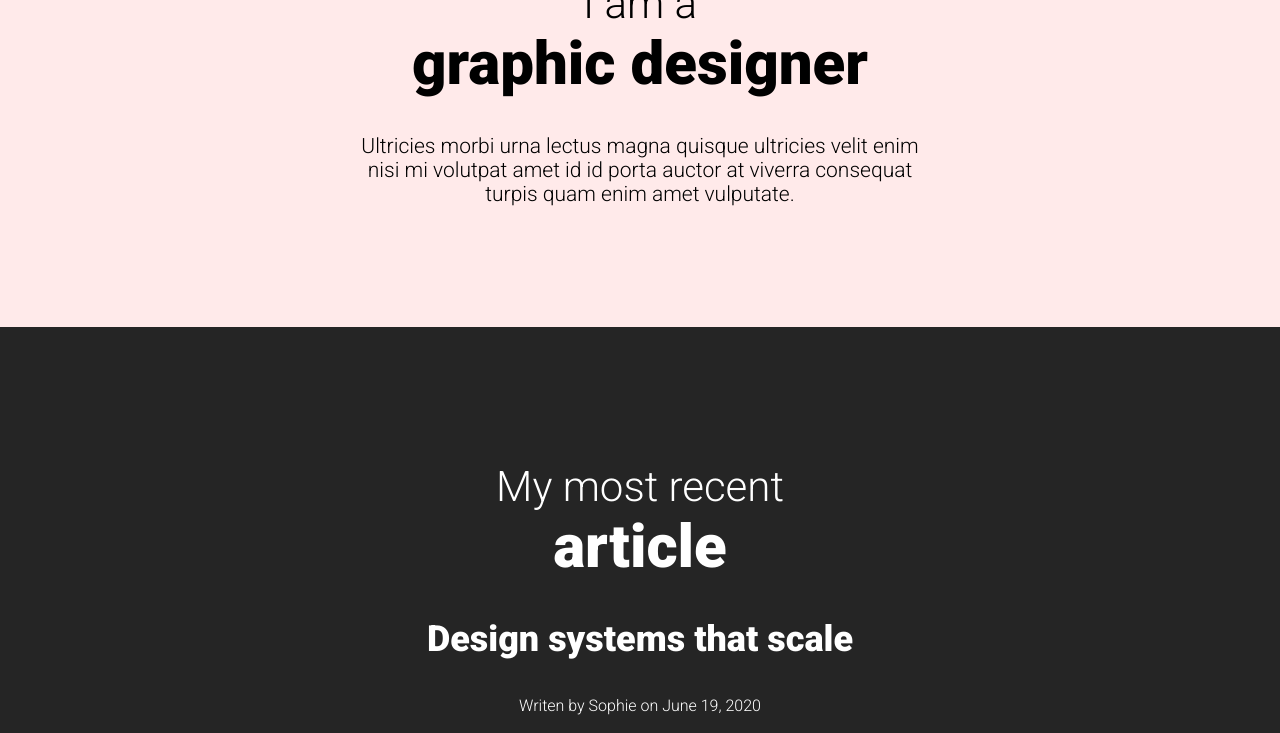
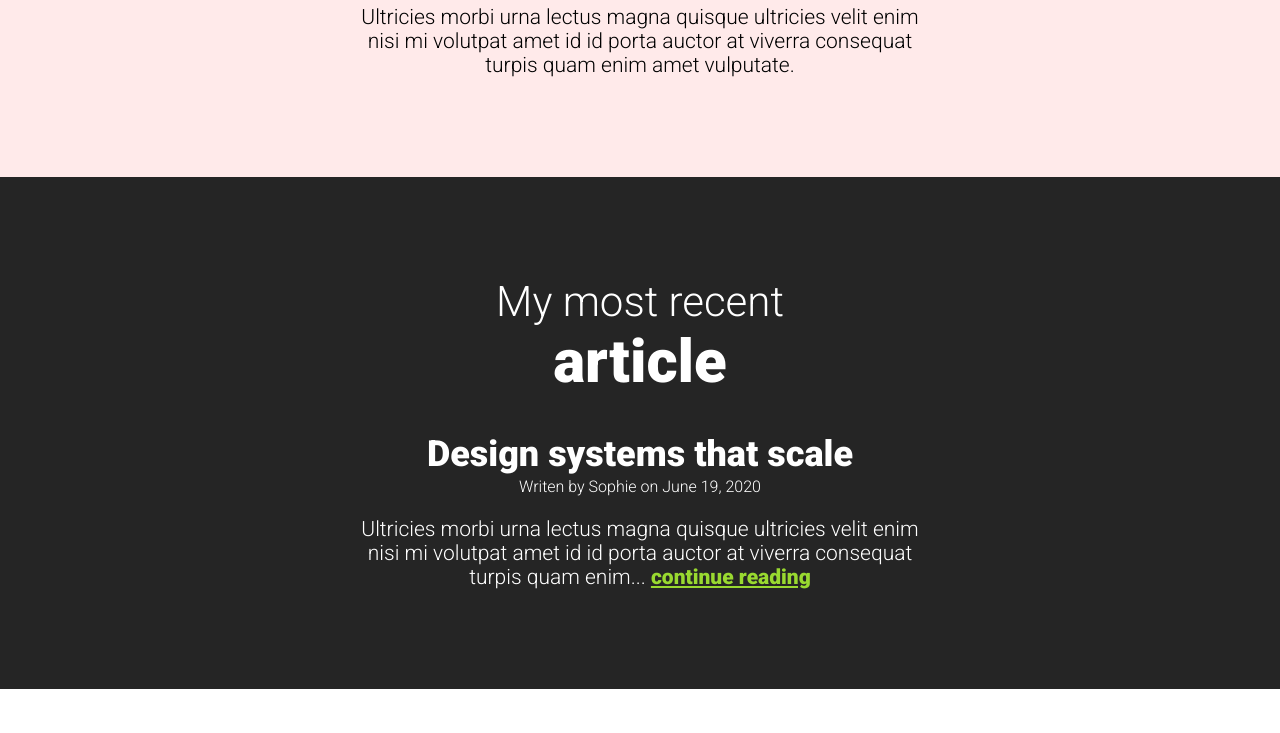
Before and after one commit to mohamedelgallad-510/Portfolio, a website built with Vite: page index.html in a window 1280 px wide. Shown: the part 815-1548 px from the top of the page. After the commit the page ends 1504 px from the top, so only its background shows below. Built offline with nearby package versions, Linux system fonts and the light colour scheme.

Commit message:
Fixed the margins

```diff
--- a/styles.css
+++ b/styles.css
@@ -28,6 +28,7 @@ h2 .bold-text {
 h1,
 h2 {
     font-weight: 300;
+    margin: 0;
 }
 
 h1 {
@@ -41,6 +42,11 @@ h2 {
 h3 {
     font-size: 36px;
     font-weight: 900;
+    margin-bottom: 0;
+}
+
+p {
+    margin-bottom: 0;
 }
 
 a {
@@ -55,6 +61,7 @@ a:focus {
 
 .small-text {
     font-size: 16px;
+    margin-top: 2px;
 }
 
 .container-top {
```
